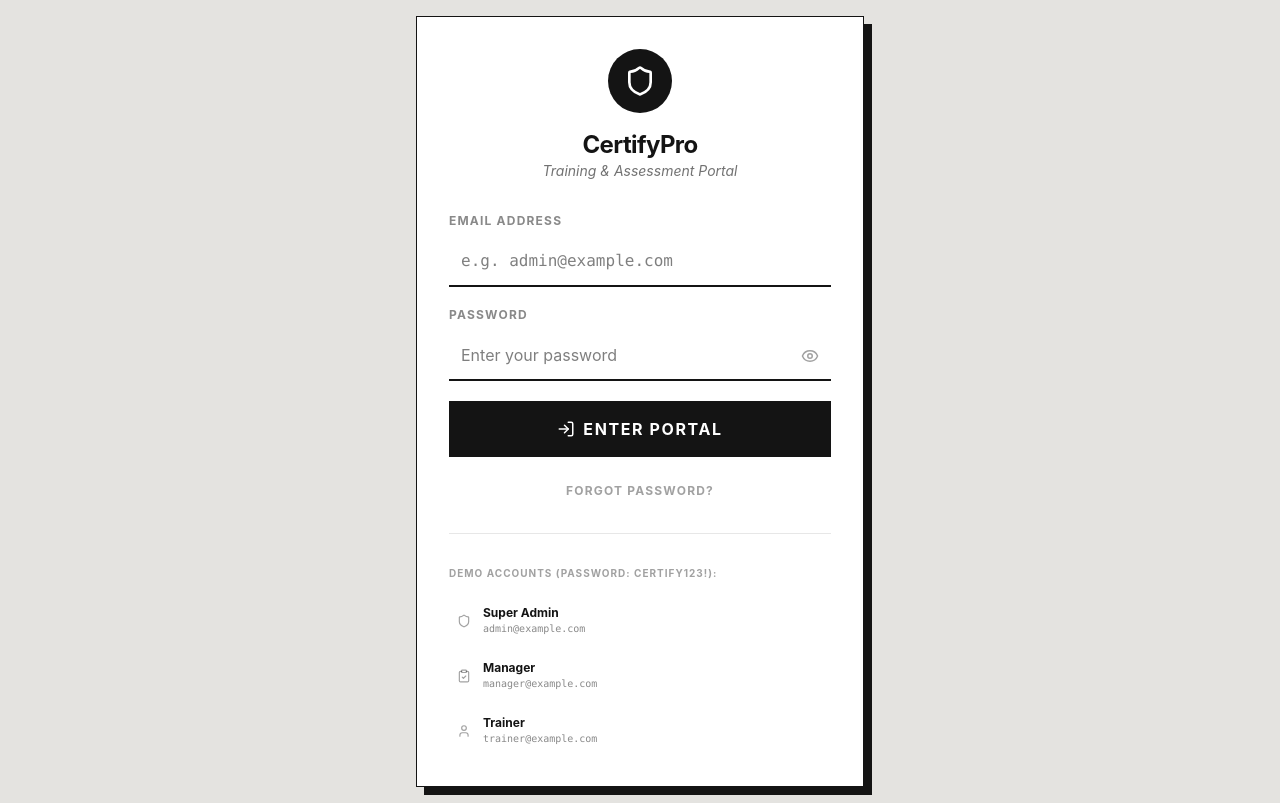
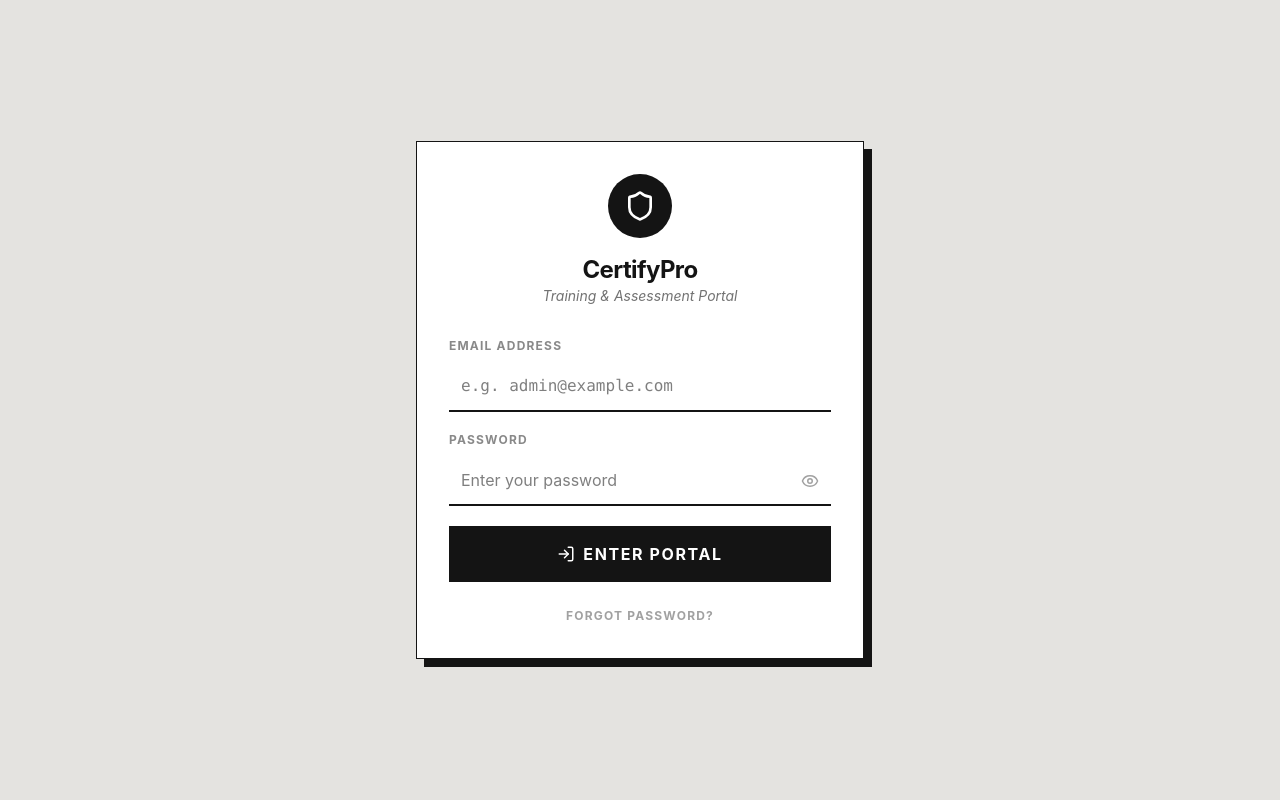
Before and after one commit to Xraychan/Training, a Next.js app: page / in a window 1280 px wide. Built offline with nearby package versions, Linux system fonts and the light colour scheme.

Commit message:
fix: remove demo accounts and finalize Neon setup

```diff
--- a/app/page.tsx
+++ b/app/page.tsx
@@ -127,30 +127,6 @@ export default function LoginPage() {
           </div>
         </form>
 
-        <div className="mt-8 pt-8 border-t border-[#141414]/10">
-          <p className="text-[10px] uppercase tracking-widest text-[#141414]/40 font-bold mb-4">
-            Demo Accounts (password: Certify123!):
-          </p>
-          <div className="grid grid-cols-1 gap-2">
-            {[
-              { email: 'admin@example.com', role: 'Super Admin', icon: Shield },
-              { email: 'manager@example.com', role: 'Manager', icon: ClipboardCheck },
-              { email: 'trainer@example.com', role: 'Trainer', icon: UserIcon },
-            ].map((demo) => (
-              <button
-                key={demo.email}
-                onClick={() => fillDemo(demo.email)}
-                className="flex items-center gap-3 p-2 hover:bg-[#141414]/5 transition-colors text-left group"
-              >
-                <demo.icon size={14} className="text-[#141414]/40 group-hover:text-[#F27D26]" />
-                <div>
-                  <p className="text-xs font-bold text-[#141414]">{demo.role}</p>
-                  <p className="text-[10px] text-[#141414]/50 font-mono">{demo.email}</p>
-                </div>
-              </button>
-            ))}
-          </div>
-        </div>
       </motion.div>
     </div>
   );
--- a/package.json
+++ b/package.json
@@ -55,5 +55,8 @@
     "tailwindcss": "4.1.11",
     "tw-animate-css": "^1.4.0",
     "typescript": "5.9.3"
+  },
+  "prisma": {
+    "seed": "npx tsx prisma/seed.ts"
   }
 }
```
